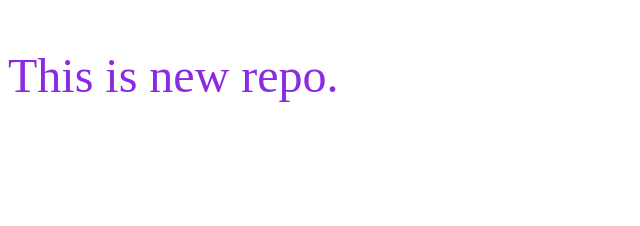
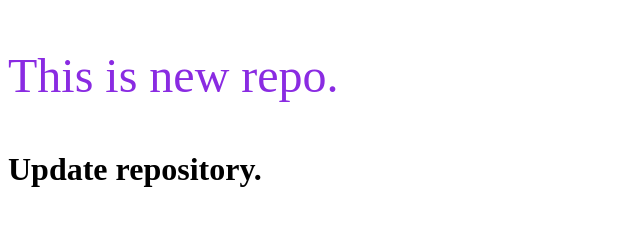
Before and after one commit to kholaazeem/local-repository-, a plain HTML site: page index.html in a window 1280 px wide. Shown: the whole page, without its empty margins (0-640 px from the left). Drawn offline with Linux system fonts and the light colour scheme.

Commit message:
Add new line in html file

```diff
--- a/index.html
+++ b/index.html
@@ -8,5 +8,6 @@
 </head>
 <body>
     <p>This is new repo.</p>
+    <h1>Update repository.</h1>
 </body>
 </html>
```
